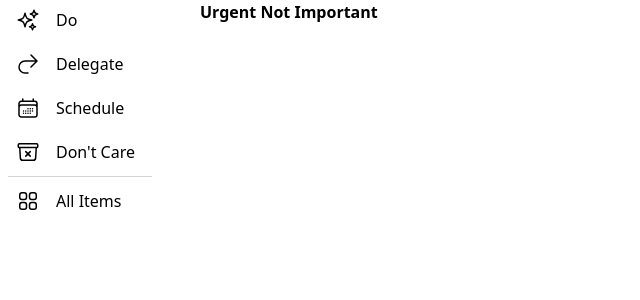
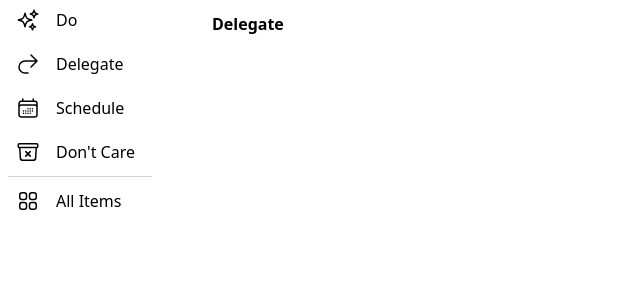
Before and after one commit to charlesmarvin/todo-em, a Next.js app: page / in a window 1280 px wide. Both pictures are taken after a click on the button "Delegate". Shown: the top 300 px of the page, without its empty margins (0-640 px from the left). Built offline with nearby package versions, Linux system fonts and the light colour scheme.

Commit message:
Add inline editing for both adding and updating

```diff
--- a/src/components/TodoEditor.tsx
+++ b/src/components/TodoEditor.tsx
@@ -21,7 +21,10 @@ export default function TodoEditor({
     setEntry(event.target.value);
   };
   const handleSave = (event: any) => {
-    if (!entry) return;
+    if (!entry) {
+      onSave && onSave();
+      return;
+    }
     if (value) {
       updateItem(value.id, {
         title: entry,
--- a/src/components/TodoItemsGridView.tsx
+++ b/src/components/TodoItemsGridView.tsx
@@ -1,23 +1,11 @@
-import { useTodoContext } from "context/TodoProvider";
-import { Priority, TodoItem } from "typings/types.d";
+import { Priority } from "typings/types.d";
 import TodoItemsListView from "./TodoItemsListView";
 
 interface TodoItemsGridViewProps extends React.HTMLAttributes<HTMLDivElement> {}
 
-function renderItems(items: TodoItem[], priority: Priority) {
-  return items
-    .filter((item) => item.priority === priority)
-    .map((item) => (
-      <div key={item.id} className="p-1.5">
-        {item.title}
-      </div>
-    ));
-}
-
 export default function TodoItemsGridView({
   ...props
 }: TodoItemsGridViewProps) {
-  const { items } = useTodoContext();
   return (
     <div {...props}>
       <div className="grid md:grid-cols-2 h-full md:divide-x">
--- a/src/components/TodoItemsListView.tsx
+++ b/src/components/TodoItemsListView.tsx
@@ -25,13 +25,13 @@ const PriorityIcons = {
 const renderHeading = (priority?: Priority) => {
   switch (priority) {
     case Priority.DO:
-      return <strong>Important and Urgent</strong>;
+      return <strong>Do</strong>;
     case Priority.SCHEDULE:
-      return <strong>Important Not Urgent</strong>;
+      return <strong>Schedule</strong>;
     case Priority.DELEGATE:
-      return <strong>Urgent Not Important</strong>;
+      return <strong>Delegate</strong>;
     case Priority.DELETE:
-      return <strong>Not Important Not Urgent</strong>;
+      return <strong>Don't Care</strong>;
     default:
       return <></>;
   }
@@ -70,6 +70,7 @@ export default function TodoItemsListView({
 }: TodoItemsListViewProps) {
   const { items, removeItem, updateItem } = useTodoContext();
   const [editItem, setEditItem] = useState<TodoItem | undefined>(undefined);
+  const [showAddItem, setShowAddItem] = useState(false);
   const handleRemoveFn = (id: string) => {
     return () => {
       removeItem(id);
@@ -85,9 +86,15 @@ export default function TodoItemsListView({
   };
   const handleSave = () => {
     setEditItem(undefined);
+    setShowAddItem(false);
+  };
+  const handleShowAddItem = (event: any) => {
+    if (!event.target.getAttribute("data-container")) return;
+    setEditItem(undefined);
+    setShowAddItem(true);
   };
   return (
-    <div {...props}>
+    <div {...props} onClick={handleShowAddItem} data-container>
       {renderHeading(priorityFilter)}
       {items
         .filter(
@@ -125,6 +132,9 @@ export default function TodoItemsListView({
             </div>
           )
         )}
+      {showAddItem && (
+        <TodoEditor priority={priorityFilter} onSave={handleSave} />
+      )}
     </div>
   );
 }
--- a/src/components/TodoList.tsx
+++ b/src/components/TodoList.tsx
@@ -28,5 +28,9 @@ export default function TodoList({
   activeView,
   priorityFilter,
 }: TodoListProps) {
-  return renderView(activeView, priorityFilter);
+  return (
+    <div className="h-full w-full p-3">
+      {renderView(activeView, priorityFilter)}
+    </div>
+  );
 }
```
